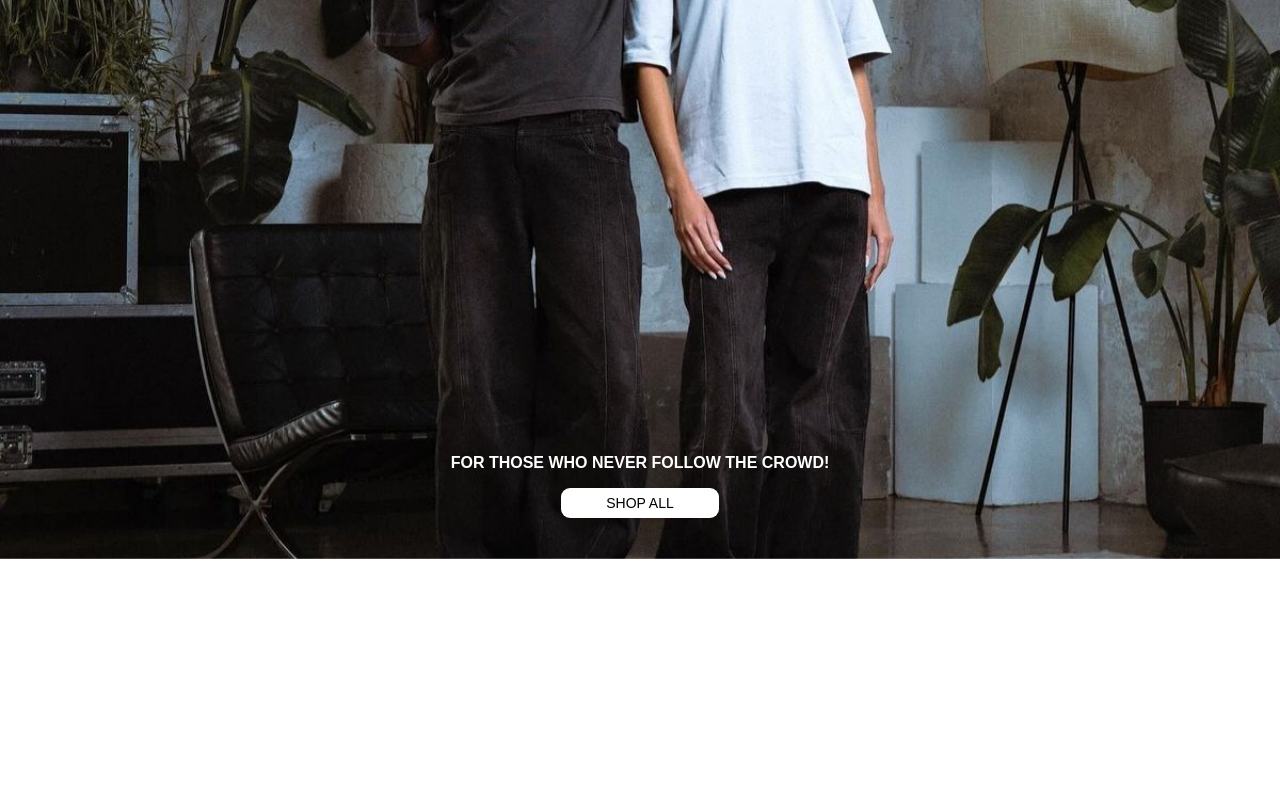
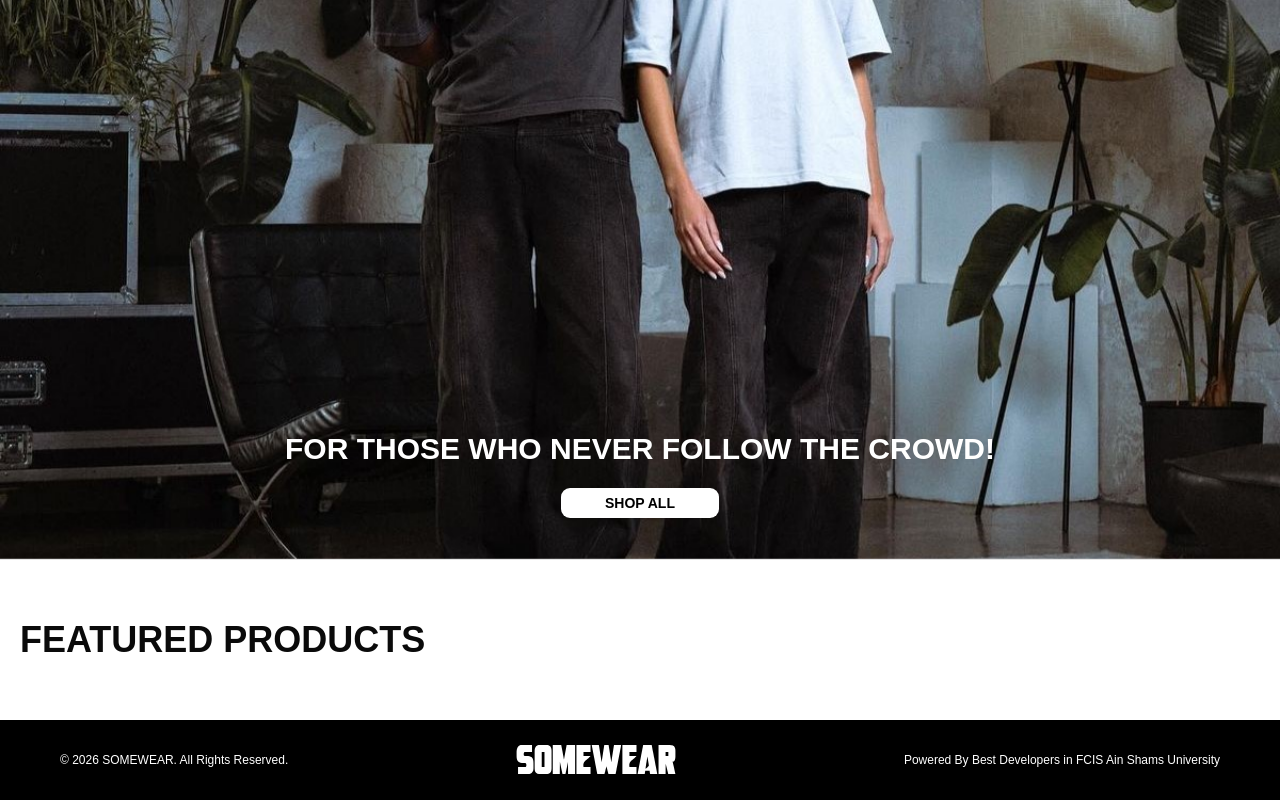
Before and after one commit to ahmedhamdiola/somewear, a React (Vite) app in the folder client/: page / in a window 1280 px wide. Shown: the part 649-1449 px from the top of the page. Before the commit the page ends 1208 px from the top, so only its background shows below. Built offline with nearby package versions, Linux system fonts and the light colour scheme.

Commit message:
feat: done landing page so far till products cards are made

```diff
--- a/client/src/components/reusableUI/CategoriesDropDown.tsx
+++ b/client/src/components/reusableUI/CategoriesDropDown.tsx
@@ -10,7 +10,7 @@ const CategoriesDropDown = ({ mainCategory, list }: Props) => {
         <div className="cursor-pointer flex">
             <Dropdown list={list} >
                 <div className="flex">
-                    <p className="font-light cursor-pointer">{mainCategory}</p>
+                    <p className="font-light cursor-pointer hover:font-medium">{mainCategory}</p>
                     <ChevronDownIcon className="size-5 text-gray-600" />
                 </div>
             </Dropdown>
--- /dev/null
+++ b/client/src/features/common/components/FooterBar.tsx
@@ -0,0 +1,13 @@
+import LogoWhite from "../../../assets/LogoWhite.svg"
+
+const FooterBar = () => {
+    return (
+        <footer className="bg-black h-20 text-white items-center flex justify-between">
+            <p className="font-light ml-15 text-xs">© {new Date().getFullYear()} SOMEWEAR. All Rights Reserved.</p>
+            <img src={LogoWhite} className="w-40 object-cover" />
+            <p className="font-light mr-15 text-xs">Powered By Best Developers in FCIS Ain Shams University</p>
+        </footer>
+    )
+}
+
+export default FooterBar
--- a/client/src/features/common/components/NavBar.tsx
+++ b/client/src/features/common/components/NavBar.tsx
@@ -1,7 +1,7 @@
 import Logo from "../../../assets/logo.svg"
 import { Separator } from "../../../components/ui/separator"
 import CategoriesDropdown from "../../../components/reusableUI/CategoriesDropDown"
-import { Link, useNavigate } from "react-router-dom"
+import { useNavigate } from "react-router-dom"
 import { HeartIcon, ShoppingBagIcon, UserIcon } from "lucide-react";
 import SearchBar from "./SearchBar";
 
@@ -30,12 +30,12 @@ const NavBar = () => {
                 </div>
 
                 <div className="flex gap-10 text-sm font-light pb-3">
-                    <Link to="/">HOME</Link>
-                    <Link to="/home">SHOP ALL</Link>
+                    <p onClick={() => navigate('/')} className="cursor-pointer hover:font-medium">HOME</p>
+                    <p onClick={() => navigate('/home')} className="cursor-pointer hover:font-medium">SHOP ALL</p>
                     <CategoriesDropdown mainCategory="SHOP MEN" list={list} />
                     <CategoriesDropdown mainCategory="SHOP WOMEN" list={list} />
                     <CategoriesDropdown mainCategory="SHOP KIDS" list={list} />
-                    <Link to="/contact">CONTACT US</Link>
+                    <p onClick={() => navigate('/contact')} className="cursor-pointer hover:font-medium">CONTACT US</p>
                 </div>
 
             </div>
--- a/client/src/features/common/pages/LandingPage.tsx
+++ b/client/src/features/common/pages/LandingPage.tsx
@@ -2,23 +2,29 @@ import NavBar from "../components/NavBar"
 import CoverPage from "../../../assets/coverPage.jpg"
 import { Button } from "../../../components/ui/button"
 import { useNavigate } from "react-router-dom"
+import { Separator } from "../../../components/ui/separator"
+import FooterBar from "../components/FooterBar"
 const LandingPage = () => {
     const navigate = useNavigate()
     return (
         <div>
             <NavBar />
-            <img src={CoverPage} className="w-full opacity-0 animate-[fadeInUp_0.8s_ease-out_forwards] absolute"
+            <img src={CoverPage} className="w-full opacity-0 animate-[fadeInUp_0.8s_ease-out_forwards] relative"
             />
-            <div className="relative w-full flex justify-center top-220">
+            <div className="absolute w-full flex justify-center top-270">
                 <div className="flex flex-col items-center">
-                    <h1 className="text-white font-bold">FOR THOSE WHO NEVER FOLLOW THE CROWD!</h1>
+                    <h1 className="text-white font-bold text-3xl">FOR THOSE WHO NEVER FOLLOW THE CROWD!</h1>
                     <Button
-                        className="bg-white text-black w-40 mt-3 cursor-pointer"
+                        className="bg-white text-black w-40 mt-5 cursor-pointer font-semibold"
                         onClick={() => navigate('/home')}
                     >SHOP ALL</Button>
                 </div>
             </div>
-
+            <Separator />
+            <div className="h-40 flex items-center">
+                <h1 className="ml-5 text-4xl font-bold">FEATURED PRODUCTS</h1>
+            </div>
+            <FooterBar />
         </div>
     )
 }
```
Also changed, not shown: client/src/assets/LogoWhite.svg (added).
